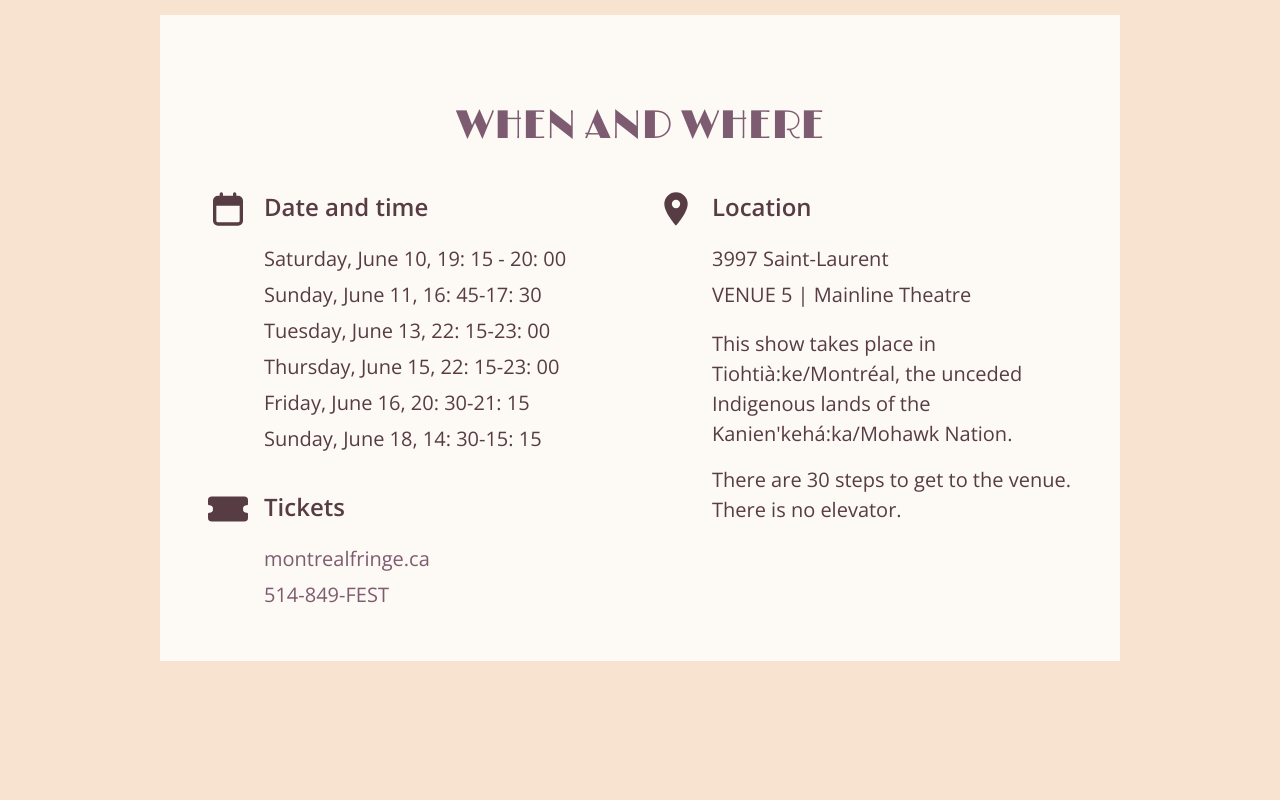
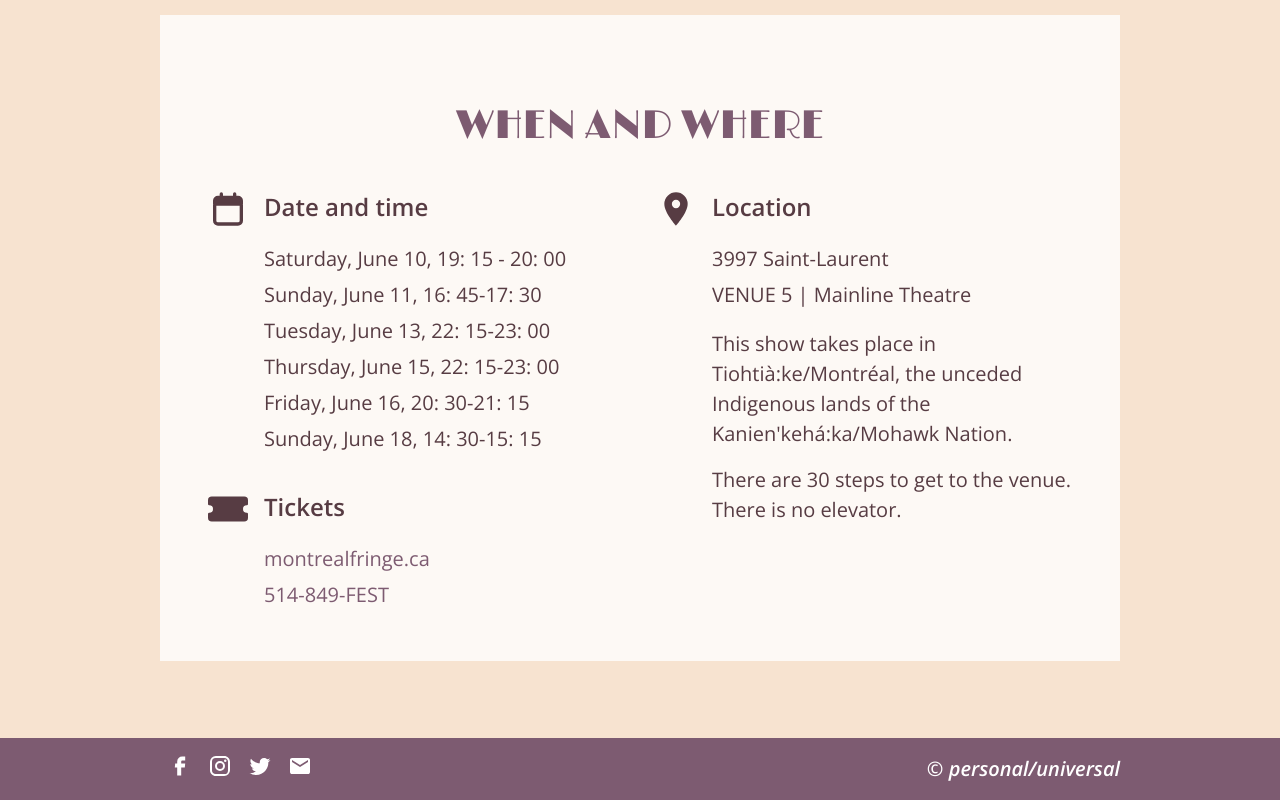
Before and after one commit to carms-ng/personaluniversal, a Vue app: page / in a window 1280 px wide. Shown: the part 3442-4242 px from the top of the page. Before the commit the page ends 4180 px from the top, so only its background shows below. Built offline with nearby package versions, Linux system fonts and the light colour scheme.

Commit message:
feat: add Footer

```diff
--- a/src/App.vue
+++ b/src/App.vue
@@ -4,6 +4,7 @@
   <Quote />
   <Crew />
   <Info />
+  <Footer />
 </template>
 
 <style scoped>
@@ -15,6 +16,7 @@ import About from './components/About.vue'
 import Quote from './components/Quote.vue'
 import Crew from './components/Crew.vue'
 import Info from './components/Info.vue'
+import Footer from './components/Footer.vue'
 
 export default {
   components: {
@@ -23,6 +25,7 @@ export default {
     Quote,
     Crew,
     Info,
+    Footer
   }
 }
 </script>
--- a/src/assets/content.json
+++ b/src/assets/content.json
@@ -143,15 +143,15 @@
         "text": "montrealfringe.ca"
       },
       "phone": {
-        "href": "tel:514-849-3378",
+        "href": "tel:+15148493378",
         "text": "514-849-FEST"
       }
     }
   },
   "social": {
-    "facebook": "https: //www.facebook.com/personaluniversalfringe",
+    "facebook": "https://www.facebook.com/personaluniversalfringe",
     "instagram": "https://www.instagram.com/personal.universal/",
     "twitter": "https://twitter.com/personunivers",
-    "email": "personal.universal.fringe@gmail.com"
+    "email": "mailto:personal.universal.fringe@gmail.com"
   }
 }
--- a/src/components/About.vue
+++ b/src/components/About.vue
@@ -55,8 +55,6 @@ img {
   }
 }
 
-
-
 </style>
 
 <script>
--- /dev/null
+++ b/src/components/Footer.vue
@@ -0,0 +1,67 @@
+<template>
+  <footer>
+    <div>
+      <div>
+        <a :href=content.facebook target="_blank">
+          <svg xmlns="http://www.w3.org/2000/svg" width="24" height="24" viewBox="0 0 24 24"><path fill="currentColor" d="M9.198 21.5h4v-8.01h3.604l.396-3.98h-4V7.5a1 1 0 0 1 1-1h3v-4h-3a5 5 0 0 0-5 5v2.01h-2l-.396 3.98h2.396v8.01Z"/></svg>
+        </a>
+        <a :href=content.instagram target="_blank">
+          <svg xmlns="http://www.w3.org/2000/svg" width="24" height="24" viewBox="0 0 24 24"><path fill="currentColor" d="M7.8 2h8.4C19.4 2 22 4.6 22 7.8v8.4a5.8 5.8 0 0 1-5.8 5.8H7.8C4.6 22 2 19.4 2 16.2V7.8A5.8 5.8 0 0 1 7.8 2m-.2 2A3.6 3.6 0 0 0 4 7.6v8.8C4 18.39 5.61 20 7.6 20h8.8a3.6 3.6 0 0 0 3.6-3.6V7.6C20 5.61 18.39 4 16.4 4H7.6m9.65 1.5a1.25 1.25 0 0 1 1.25 1.25A1.25 1.25 0 0 1 17.25 8A1.25 1.25 0 0 1 16 6.75a1.25 1.25 0 0 1 1.25-1.25M12 7a5 5 0 0 1 5 5a5 5 0 0 1-5 5a5 5 0 0 1-5-5a5 5 0 0 1 5-5m0 2a3 3 0 0 0-3 3a3 3 0 0 0 3 3a3 3 0 0 0 3-3a3 3 0 0 0-3-3Z"/></svg>
+        </a>
+        <a :href=content.twitter target="_blank">
+          <svg xmlns="http://www.w3.org/2000/svg" width="24" height="24" viewBox="0 0 24 24"><path fill="currentColor" d="M22.46 6c-.77.35-1.6.58-2.46.69c.88-.53 1.56-1.37 1.88-2.38c-.83.5-1.75.85-2.72 1.05C18.37 4.5 17.26 4 16 4c-2.35 0-4.27 1.92-4.27 4.29c0 .34.04.67.11.98C8.28 9.09 5.11 7.38 3 4.79c-.37.63-.58 1.37-.58 2.15c0 1.49.75 2.81 1.91 3.56c-.71 0-1.37-.2-1.95-.5v.03c0 2.08 1.48 3.82 3.44 4.21a4.22 4.22 0 0 1-1.93.07a4.28 4.28 0 0 0 4 2.98a8.521 8.521 0 0 1-5.33 1.84c-.34 0-.68-.02-1.02-.06C3.44 20.29 5.7 21 8.12 21C16 21 20.33 14.46 20.33 8.79c0-.19 0-.37-.01-.56c.84-.6 1.56-1.36 2.14-2.23Z"/></svg>
+        </a>
+        <a :href=content.email>
+          <svg xmlns="http://www.w3.org/2000/svg" width="24" height="24" viewBox="0 0 24 24"><path fill="currentColor" d="M4 20q-.825 0-1.413-.588T2 18V6q0-.825.588-1.413T4 4h16q.825 0 1.413.588T22 6v12q0 .825-.588 1.413T20 20H4Zm8-7l8-5V6l-8 5l-8-5v2l8 5Z"/></svg>
+        </a>
+      </div>
+
+      <p>© <em>personal/universal</em></p>
+    </div>
+
+  </footer>
+</template>
+
+<style scoped>
+footer {
+  width: 100%;
+  background: var(--purple);
+  padding: 1rem;
+  text-align: center;
+}
+footer > div {
+  max-width: 960px;
+  margin: 0 auto;
+}
+svg, p {
+  color: white;
+  margin: 0;
+}
+a {
+  margin: 0 0.5rem;
+}
+p {
+  font-weight: 600;
+}
+
+@media (min-width: 1024px) {
+  footer > div {
+    display: flex;
+    justify-content: space-between;
+    align-items: center;
+  }
+}
+
+</style>
+
+<script>
+import content from '../assets/content.json'
+
+export default {
+  data() {
+    return {
+      content: content.social
+    }
+  },
+}
+</script>
```
